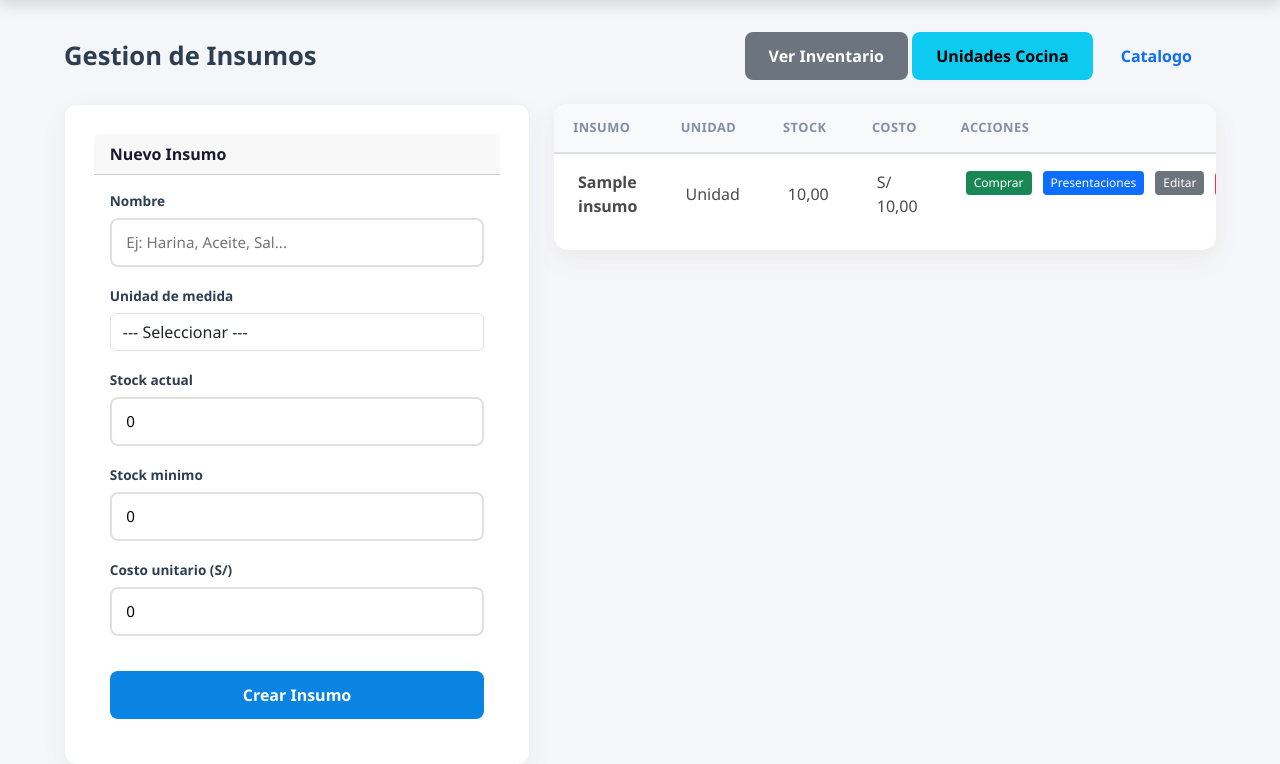
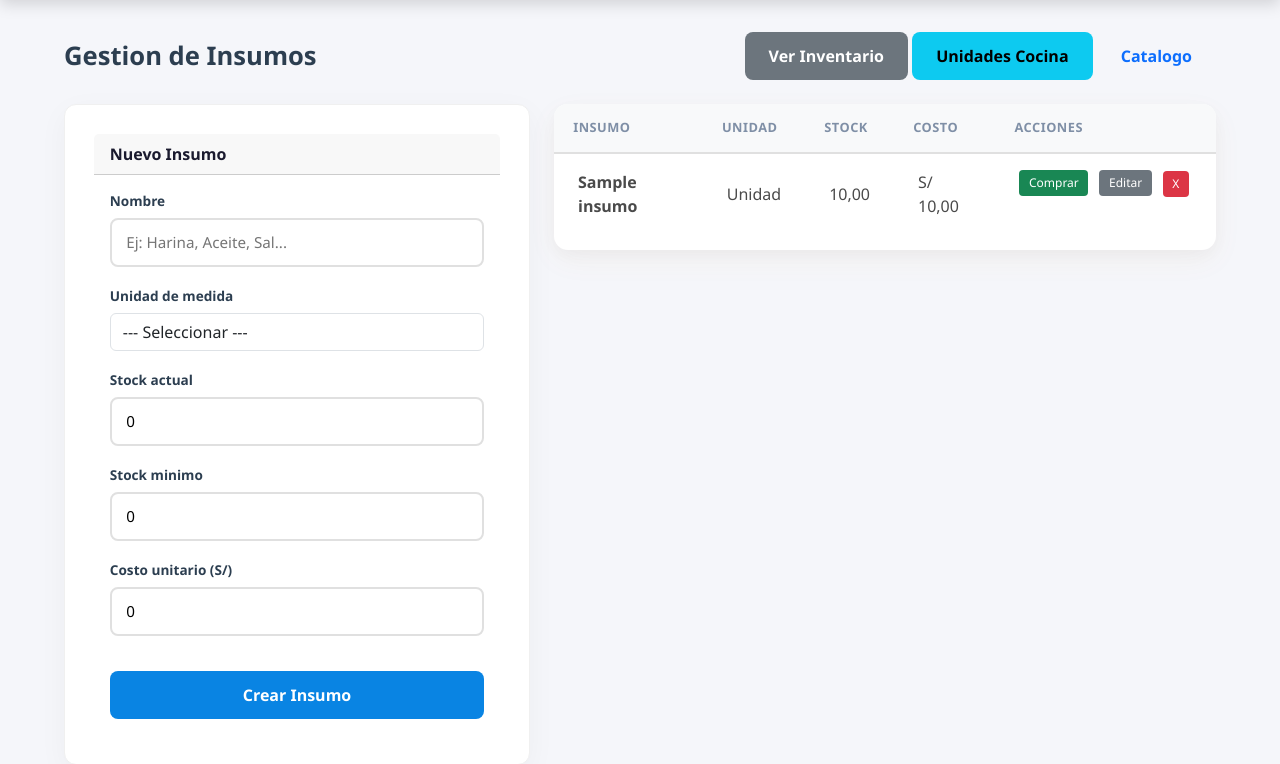
Before and after one commit to edwargreoz/Restaurante_08, a Django app: page /inventario/gestion/ in a window 1280 px wide. Shown: the part 65-829 px from the top of the page. Run offline with Django 5.2, Linux system fonts and the light colour scheme; a user stored in the database is signed in; tables that the repository leaves empty hold one stand-in row (values such as "Sample post"); parts of the project's set-up code (start-up, migrations or seed data) failed here and were passed over.

Commit message:
refactor: quitar boton Presentaciones de fila y mostrar todas las presentaciones en catalogo aunque esten vinculadas

```diff
--- a/infraestructura/persistencia/repositorios/presentacion_insumo_repo.py
+++ b/infraestructura/persistencia/repositorios/presentacion_insumo_repo.py
@@ -35,7 +35,7 @@ class PresentacionInsumoRepository:
     def listar_catalogo(self) -> List[PresentacionInsumo]:
         return [
             self._a_entidad(m)
-            for m in PresentacionModel.objects.filter(insumo_id__isnull=True)
+            for m in PresentacionModel.objects.all()
         ]
 
     def eliminar(self, presentacion_id: int) -> None:
--- a/templates/inventario/gestion_insumos.html
+++ b/templates/inventario/gestion_insumos.html
@@ -7,12 +7,12 @@
 <style>
     .gestion-acciones { white-space: nowrap; }
     .gestion-acciones .btn-comprar,
-    .gestion-acciones .btn-vinculadas,
-    .gestion-acciones .btn-eliminar-inline { display: inline-block; margin-right: 3px; margin-bottom: 2px; font-size: 0.75rem; padding: 0.2rem 0.5rem; }
+    .gestion-acciones .btn-editar-inline,
+    .gestion-acciones .btn-eliminar-inline { display: inline-block; margin-right: 3px; margin-bottom: 2px; font-size: 0.75rem; padding: 0.25rem 0.6rem; }
     .btn-comprar { background: #198754; color: #fff; border: none; border-radius: 4px; cursor: pointer; }
     .btn-comprar:hover { background: #157347; }
-    .btn-vinculadas { background: #0d6efd; color: #fff; border: none; border-radius: 4px; text-decoration: none; }
-    .btn-vinculadas:hover { background: #0b5ed7; color: #fff; }
+    .btn-editar-inline { background: #6c757d; color: #fff; border: none; border-radius: 4px; text-decoration: none; }
+    .btn-editar-inline:hover { background: #5a6268; color: #fff; }
     .btn-eliminar-inline { background: #dc3545; color: #fff; border: none; border-radius: 4px; cursor: pointer; }
     .btn-eliminar-inline:hover { background: #bb2d3b; }
     .compra-modal-preview { background: #e9f7ef; border: 1px solid #b7e4c7; border-radius: 6px; padding: 0.6rem; margin-top: 0.5rem; font-size: 0.85rem; display: none; }
@@ -101,8 +101,7 @@
                                     data-insumo-nombre="{{ insumo.nombre }}"
                                     data-insumo-unidad="{{ insumo.unidad }}"
                                     onclick="abrirModalCompra(this)">Comprar</button>
-                            <a href="{% url 'presentaciones_insumo' insumo.id %}" class="btn-vinculadas">Presentaciones</a>
-                            <a href="{% url 'editar_insumo' insumo.id %}" class="btn-vinculadas" style="background:#6c757d;">Editar</a>
+                            <a href="{% url 'editar_insumo' insumo.id %}" class="btn-editar-inline">Editar</a>
                             <form method="POST" action="{% url 'eliminar_insumo' insumo.id %}" style="display:inline;">
                                 {% csrf_token %}
                                 <button type="submit" class="btn-eliminar-inline"
```
